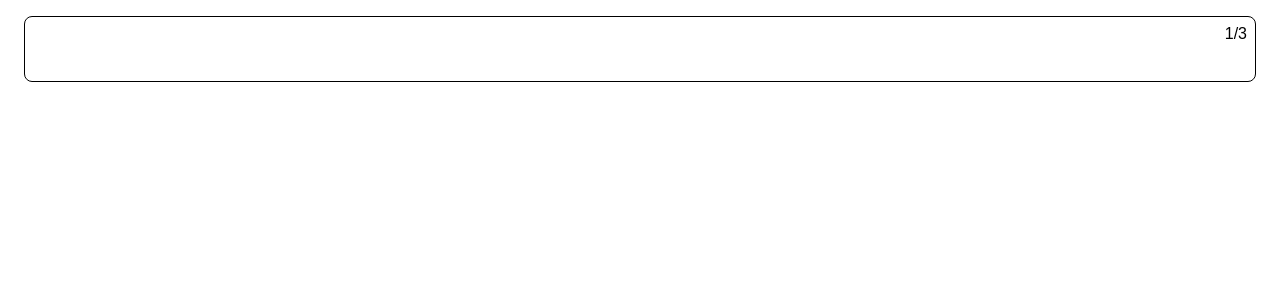
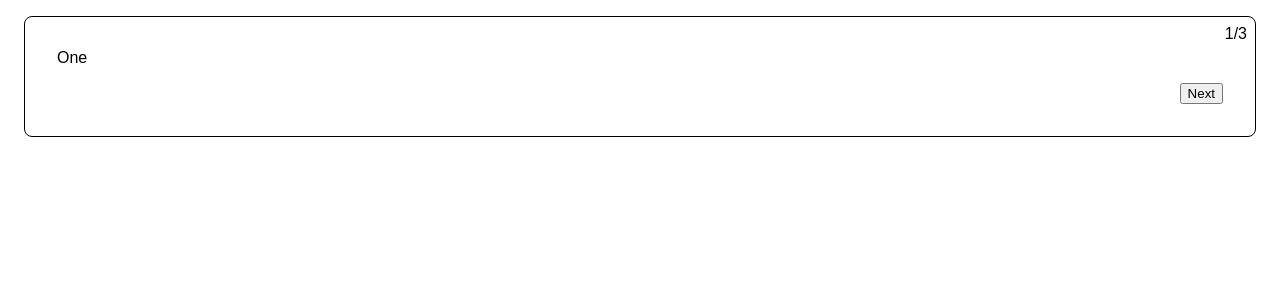
Before and after one commit to rootnick/react-multistep-form, a React (Vite) app: page / in a window 1280 px wide. Shown: the top 300 px of the page. Built offline with nearby package versions, Linux system fonts and the light colour scheme.

Commit message:
feat: next and last form

```diff
--- a/src/components/pages/App/App.tsx
+++ b/src/components/pages/App/App.tsx
@@ -2,11 +2,8 @@ import { useMultistepForm } from '@/hooks/useMultistepForm';
 import appStyle from './app.module.css';
 
 export function App() {
-  const { steps, currentStepIndex } = useMultistepForm([
-    <div>One</div>,
-    <div>Two</div>,
-    <div>three</div>,
-  ]);
+  const { steps, currentStepIndex, step, isFirstStep, back, next, isLastStep } =
+    useMultistepForm([<div>One</div>, <div>Two</div>, <div>three</div>]);
 
   return (
     <div className={appStyle.app}>
@@ -14,6 +11,19 @@ export function App() {
         <div className={appStyle.formCounter}>
           {currentStepIndex + 1}/{steps.length}
         </div>
+        {step}
+        <div className={appStyle.buttonsContainer}>
+          {!isFirstStep && (
+            <button type="button" onClick={back}>
+              Back
+            </button>
+          )}
+          {!isLastStep && (
+            <button type="button" onClick={next}>
+              Next
+            </button>
+          )}
+        </div>
       </form>
     </div>
   );
--- a/src/components/pages/App/app.module.css
+++ b/src/components/pages/App/app.module.css
@@ -13,3 +13,10 @@
     top: .5rem;
     right: .5rem
 }
+
+.buttonsContainer{
+    margin-top: 1rem;
+    display: flex;
+    gap: .5rem;
+    justify-content: flex-end;
+}
--- a/src/hooks/useMultistepForm.ts
+++ b/src/hooks/useMultistepForm.ts
@@ -2,6 +2,8 @@ import { ReactElement, useState } from 'react';
 
 export function useMultistepForm(steps: ReactElement[]) {
   const [currentStepIndex, setCurrentStepIndex] = useState(0);
+
+  const step = steps[currentStepIndex];
 
   const next = () => {
     setCurrentStepIndex((i) => {
@@ -13,7 +15,7 @@ export function useMultistepForm(steps: ReactElement[]) {
   const back = () => {
     setCurrentStepIndex((i) => {
       if (i <= 0) return i;
-      return i + 1;
+      return i - 1;
     });
   };
 
@@ -21,10 +23,16 @@ export function useMultistepForm(steps: ReactElement[]) {
     setCurrentStepIndex(index);
   };
 
+  const isFirstStep = Boolean(currentStepIndex === 0);
+
+  const isLastStep = Boolean(currentStepIndex === steps.length - 1);
+
   return {
     currentStepIndex,
-    step: steps[currentStepIndex],
+    step,
     steps,
+    isFirstStep,
+    isLastStep,
     goTo,
     next,
     back,
```
